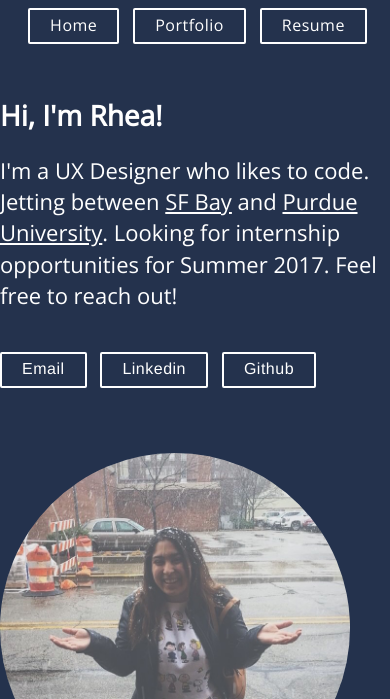
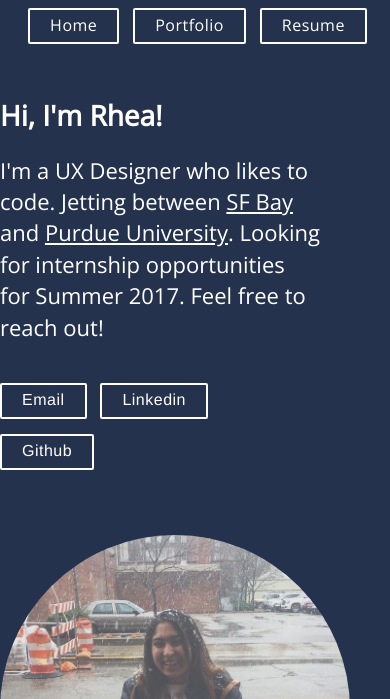
Before and after one commit to rheamanocha/rheamanocha, a plain HTML site: page index.html in a window 390 px wide. Shown: the part 145-844 px from the top of the page. Drawn offline with nearby package versions, Linux system fonts and the light colour scheme.

Commit message:
Last ditch?

```diff
--- a/index.html
+++ b/index.html
@@ -44,10 +44,10 @@
         <li><a class="cta-home" href="resume.html">Resume</a></li>
       </ul>
     </header>
-		<div class="row" style="margin-top: 50px auto;">
+		<div class="row" style="margin-top: 50px 25px;">
 			<div class="col-sm-2">
 			</div>
-			<div class="col-sm-5" style="max-width: 100%">
+			<div class="col-xs-10 col-sm-5" style="max-width: 100%">
 				<p style="font-size: 28px; font-weight: 600; margin-top: 25px;">Hi, I'm Rhea!</p>
 				<p style="margin-top: 20px;"> I'm a UX Designer who likes to code.
 				Jetting between <a href="https://www.google.com/maps/place/San+Francisco+Bay+Area,+CA/@37.876052,-123.5415712,8z/data=!3m1!4b1!4m5!3m4!1s0x808583a3a688d7b5:0x8c891b8457461fa9!8m2!3d37.8271784!4d-122.2913078">SF Bay</a>
```
